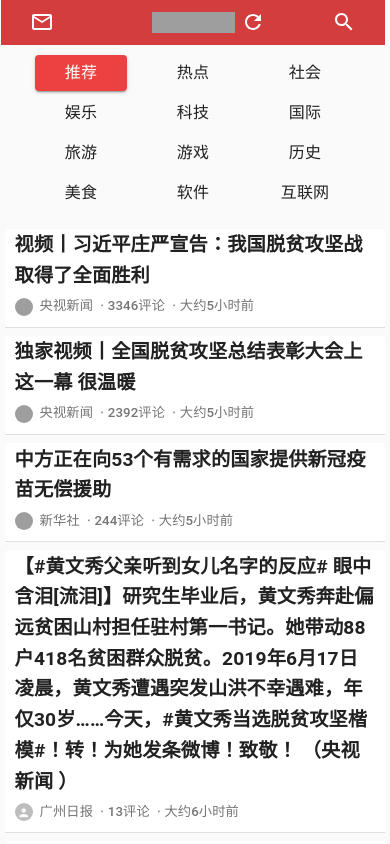
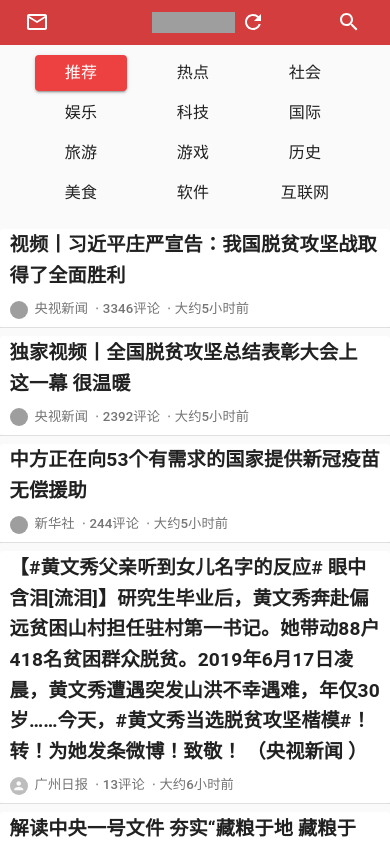
Before and after one commit to xiaohai-huang/toutiao-clone, a React (Create React App) app: page /1 in a window 390 px wide. Shown: the top 844 px of the page. Built offline with nearby package versions, Linux system fonts and the light colour scheme; grey boxes are pictures that could not be loaded.

Commit message:
Fixed spacing.

```diff
--- a/src/features/channel/Channel.jsx
+++ b/src/features/channel/Channel.jsx
@@ -17,6 +17,7 @@ const useStyles = makeStyles((theme) => ({
   },
   [theme.breakpoints.down("xs")]: {
     root: {
+      position: "static",
       flexDirection: "row",
       flexWrap: "wrap",
       justifyContent: "center",
@@ -35,8 +36,10 @@ const useStyles = makeStyles((theme) => ({
       background: "#d43d3d",
       height: "2.8rem",
     },
-    "&:hover": {
-      cursor: "pointer",
+    [theme.breakpoints.up("sm")]: {
+      "&:hover": {
+        cursor: "pointer",
+      },
     },
   },
   listItem: {
--- a/src/features/feed/SimpleContentCard.jsx
+++ b/src/features/feed/SimpleContentCard.jsx
@@ -31,7 +31,7 @@ const useStyles = makeStyles((theme) => ({
   },
   title: {
     fontWeight: "700",
-    marginBottom: "3px",
+    marginBottom: "6px",
     fontSize: "1.2rem",
   },
   link: {
@@ -46,6 +46,7 @@ const useStyles = makeStyles((theme) => ({
       marginRight: "7px",
       fontSize: "0.83rem",
     },
+    marginBottom: "-1px",
   },
 }));
 function SimpleContentCard({
--- a/src/pages/MainPage.jsx
+++ b/src/pages/MainPage.jsx
@@ -11,8 +11,8 @@ import Company from "../features/company/Company";
 const useStyles = makeStyles((theme) => ({
   root: {
     [theme.breakpoints.down("md")]: {
-      paddingLeft: "5px",
-      paddingRight: "5px",
+      paddingLeft: "0px",
+      paddingRight: "0px",
     },
   },
   channelContainer: {
@@ -31,7 +31,7 @@ export default function MainPage() {
           <Channel />
         </Grid>
         {/* Feed */}
-        <Grid item xs={12} sm={9} md>
+        <Grid item className={classes.feedContainer} xs={12} sm={9} md>
           <Feed />
         </Grid>
         {/* Links */}
```
